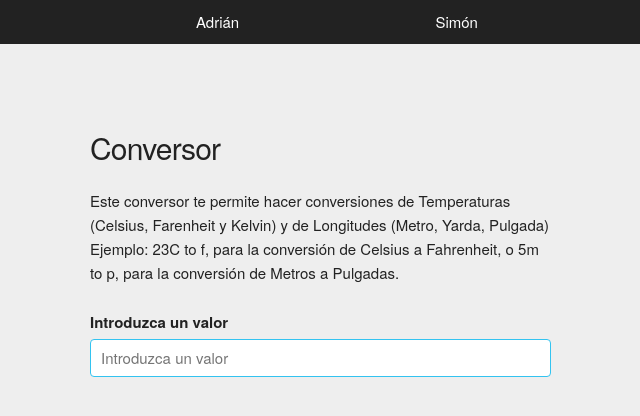
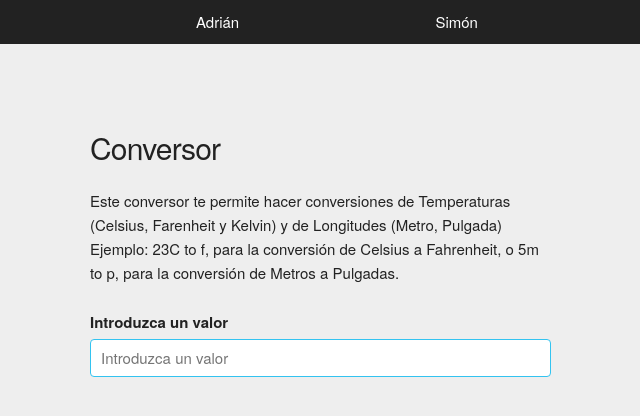
Before and after one commit to ULL-ESIT-GRADOII-PL/mocha-y-chai-simon-adrian, a website: page index.html in a window 1280 px wide. Shown: the full height of the page, 70-710 px from the left. Drawn offline with Linux system fonts and the light colour scheme; a script that the page names is missing.

Commit message:
quitando yardas

```diff
--- a/index.html
+++ b/index.html
@@ -35,7 +35,7 @@
         <h4>Conversor</h4>
         <div class="row">
             <div class="one-half column">
-                <p>Este conversor te permite hacer conversiones de Temperaturas (Celsius, Farenheit y Kelvin) y de Longitudes (Metro, Yarda, Pulgada) Ejemplo: 23C to f, para la conversión de Celsius a Fahrenheit, o 5m to p, para la conversión de Metros a Pulgadas.</p>
+                <p>Este conversor te permite hacer conversiones de Temperaturas (Celsius, Farenheit y Kelvin) y de Longitudes (Metro, Pulgada) Ejemplo: 23C to f, para la conversión de Celsius a Fahrenheit, o 5m to p, para la conversión de Metros a Pulgadas.</p>
                 <label>Introduzca un valor</label>
                 <input id="convert" class="u-full-width" type="text" autofocus oninput="main();" placeholder="Introduzca un valor">
                 <span id="converted"></span>
```
